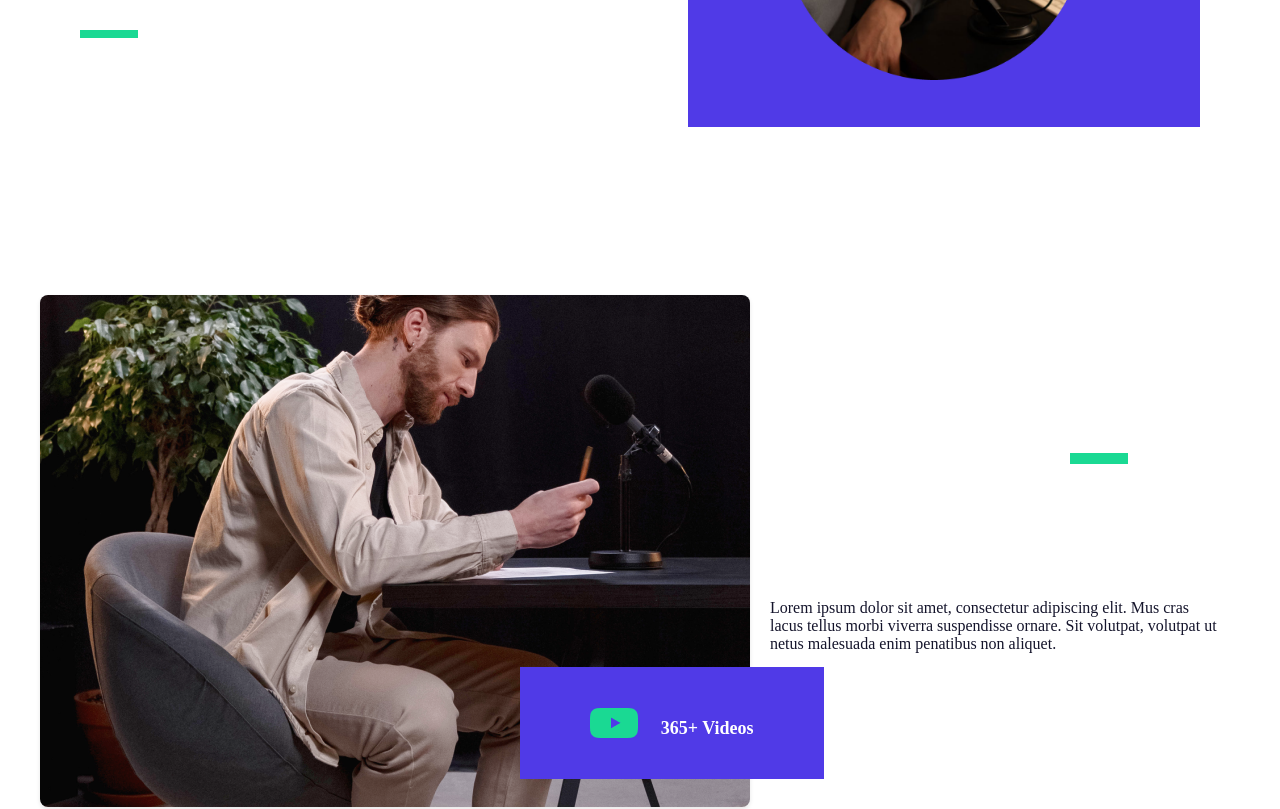
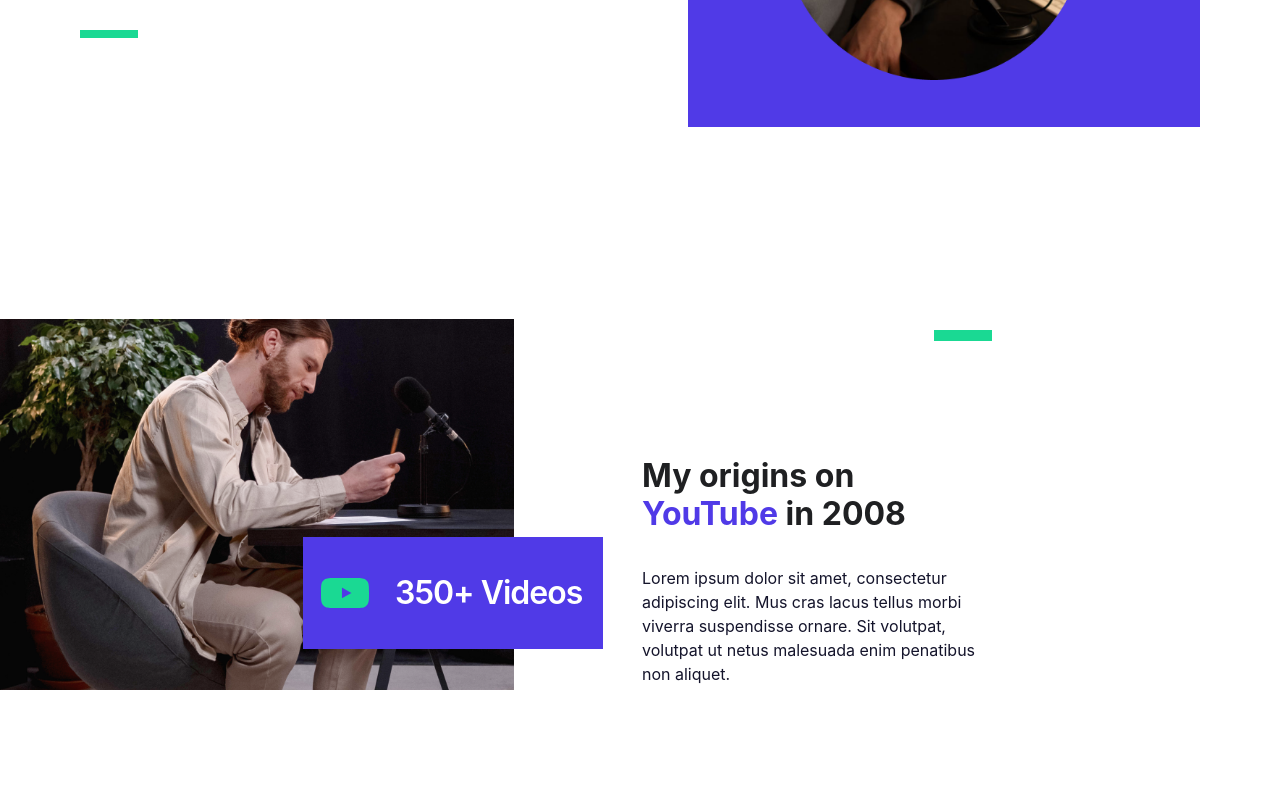
Before and after one commit to HamidaAhmedqizi/DMA-01_Proyekt, a React (Vite) app: page / in a window 1280 px wide. Shown: the part 1180-1989 px from the top of the page. Built offline with nearby package versions, Linux system fonts and the light colour scheme.

Commit message:
add folder

```diff
--- a/src/Components/Episode/style.css
+++ b/src/Components/Episode/style.css
@@ -10,6 +10,7 @@
     display: flex;
     flex-direction: column;
     gap: 64px;
+    flex-wrap: wrap;
 
 
 }
--- a/src/Components/EpisodeItem/index.jsx
+++ b/src/Components/EpisodeItem/index.jsx
@@ -15,7 +15,7 @@ const EpisodeItem = ({ image,  description, title}) => {
                 <h3 className='episodeItem_title'>{title}</h3>
                 <p className='episodeItem_desc'>{description}</p>
                 <div className='episodeitem_listen' >
-                <img src={Episode_listen_icon} alt="" />
+                <img className='episode_listen_icon' src={Episode_listen_icon} alt="" />
                     <p className='listen_text'> Listen now</p>
                 </div>
             </div>
--- a/src/Components/Podcasts/style.css
+++ b/src/Components/Podcasts/style.css
@@ -1,6 +1,6 @@
 .Podcast {
   width: 100%;
-  padding-bottom: 128px;
+
   padding-left: 80px;
   padding-right: 80px;
 }
--- a/src/Components/Videos/index.jsx
+++ b/src/Components/Videos/index.jsx
@@ -13,21 +13,23 @@ const Videos = () => {
                         <img src={manWebPhoto} alt="" />
                     </div>
                     <div className="video_youtube">
-                        <img src={youtube_icon} alt="" />
-                        <h4>365+ Videos</h4>
+                        <svg xmlns="http://www.w3.org/2000/svg" width="48" height="30" viewBox="0 0 48 30" fill="none">
+                            <path fill-rule="evenodd" clip-rule="evenodd" d="M1.55259 3.53093C0 5.71503 0 8.81002 0 15C0 21.19 0 24.285 1.55259 26.4691C2.09673 27.2345 2.76546 27.9033 3.53093 28.4474C5.71503 30 8.81002 30 15 30H33C39.19 30 42.285 30 44.4691 28.4474C45.2345 27.9033 45.9033 27.2345 46.4474 26.4691C48 24.285 48 21.19 48 15C48 8.81002 48 5.71503 46.4474 3.53093C45.9033 2.76546 45.2345 2.09673 44.4691 1.55259C42.285 0 39.19 0 33 0H15C8.81002 0 5.71503 0 3.53093 1.55259C2.76546 2.09673 2.09673 2.76546 1.55259 3.53093ZM20.9499 20.2855L30.3999 14.9013L20.9499 9.51713V20.2855Z" fill="#1AD993" />
+                        </svg>
+                        <h4 className='youtube_text'>350+ Videos</h4>
                     </div>
 
 
                 </div>
-                <div className="video-right">
-                    <div>
-                    <img src={line5} alt="" />
+                <div className="video_right">
+                    <div className='videoline'>
+                        <img src={line5} alt="" />
                     </div>
 
-                    <div className="video-text">
-                        <h2>My origins on YouTube in 2008</h2>
-                        <p>Lorem ipsum dolor sit amet, consectetur adipiscing elit. Mus cras lacus tellus morbi viverra suspendisse ornare.
-                             Sit volutpat, volutpat ut netus malesuada enim penatibus non aliquet.</p>
+                    <div className="youtube_video_text">
+                        <h2 className='yotube_video_title'>My origins on<br /> <span>YouTube</span>  in 2008</h2>
+                        <p className='video_text'>Lorem ipsum dolor sit amet, consectetur adipiscing elit. Mus cras lacus tellus morbi viverra suspendisse ornare.
+                            Sit volutpat, volutpat ut netus malesuada enim penatibus non aliquet.</p>
                     </div>
                 </div>
             </div>
--- a/src/Components/Videos/style.css
+++ b/src/Components/Videos/style.css
@@ -1,25 +1,34 @@
-/* .videos {
+.videos {
+  width: 100%;
+  padding-right: 18rem;
+  padding-bottom: 12rem;
+  padding-top: 12rem;
 
-    background-color: black;
 
+  /* İhtiyaca göre dolgu ayarlayın */
+}
+
+.video_container {
+  display: flex;
+  gap: 8rem;
+  align-items: center;
+  justify-content: space-between;
 
 }
 
+.video_left {
+  position: relative;
+}
 
-.video_container {
-    display: flex;
-    align-items: center;
-    justify-content: space-between;
+.video_left .video_image img {
+  width: 100%;
+  height: 100%;
+}
 
-
-
-
-}
-.video_youtube {
-    width: 19rem;
-    height:112px;
-    background-color:
-    #503AE7;
+.video_left .video_youtube {
+  max-width: 318px;
+  min-width: 200px;
+  background: #503AE7;
   display: flex;
   align-items: center;
   justify-content: center;
@@ -28,90 +37,76 @@
   z-index: 6;
   bottom: 12%;
   left: 59%;
-    padding: 0 14rem;
-
-} */
-/* style.css */
-
-.videos {
-
-    padding: 40px 40px; /* İhtiyaca göre dolgu ayarlayın */
+  width: 300px;
+  height: 112px;
+  padding-left: 16px;
+  padding-right: 1rem;
 }
 
-  .video_container {
-    display: flex;
-    justify-content: space-between;
-    align-items: center;
-    max-width: 1200px;
-    margin: 0 auto;
+.video_left .video_youtube .youtube_text {
+  color: #FFF;
+  font-family: Inter;
+  font-size: 32px;
+  font-style: normal;
+  font-weight: 600;
+  line-height: 150%;
+  /* 48px */
+  letter-spacing: -1px;
+  width: 190px;
+  height: 48px;
+
+
 
 }
 
-  .video_left {
-    position: relative;
-  }
 
-  .video_image img {
-    max-width: 100%;
-    height: auto;
-    border-radius: 8px; /* İhtiyaca göre kenar yuvarlaklığını ayarlayın */
-    box-shadow: 0 2px 4px rgba(0, 0, 0, 0.1); /* İhtiyaca göre gölge ekleyin */
+.video_right {
+  display: flex;
+  flex-direction: column;
+  gap: 7rem;
+  align-items: flex-end;
 
 }
 
-  .video_youtube {
-    width: 19rem;
-    height: 112px;
-    margin-top: 20px; /* İhtiyaca göre boşluk ayarlayın */
+.video_right .youtube_video_text {
   display: flex;
-    justify-content: center;
-    align-items: center;
-    position: absolute;
-    z-index: 1;
-    bottom: 2rem;
-    left: 30rem;
-    gap: 1.4rem;
-    background:
-    #503AE7;
+  flex-direction: column;
+  gap: 2rem;
+
+
+
 }
 
-  .video_youtube img {
-    max-width: 50px;
-    height: auto;
+.video_right .youtube_video_text .yotube_video_title {
+  color: #1F2022;
+
+  /* Heading 2 */
+  font-family: Inter;
+  font-size: 32px;
+  font-style: normal;
+  font-weight: 700;
+  line-height: 120%;
+  /* 38.4px */
 }
 
-  h4 {
-    margin-top: 10px;
-    font-size: 18px;
-    color: #ffff
-    ; /* İhtiyaca göre metin rengini ayarlayın */
-  }
-  .video-right {
-    display: flex;
-    flex-direction: column;
-    gap: 7rem;
-    flex: 1;
-    position: relative;
+.video_right .youtube_video_text .yotube_video_title span {
+  color: var(--Blue, #503AE7);
+
+  /* Heading 2 */
+  font-family: Inter;
+  font-size: 32px;
+  font-style: normal;
+  font-weight: 700;
+  line-height: 120%;
 }
 
-  .video-right img {
-    max-width: 100%;
-    height: auto;
-    margin-bottom: 20px; /* İhtiyaca göre boşluk ayarlayın */
-    position: absolute;
-    left: 20rem;
+.video_right .youtube_video_text .video_text {
+  color: var(--Black, #14142B);
+  font-family: Inter;
+  font-size: 16px;
+  font-style: normal;
+  font-weight: 400;
+  line-height: 150%;
+  /* 24px */
+  width: 350px;
 }
-
-  .video-text {
-    padding: 0 20px; /* İhtiyaca göre iç boşluk ayarlayın */
-  }
-
-  h2 {
-    font-size: 32px;
-    color: #14142B; /* İhtiyaca göre metin rengini ayarlayın */
-  }
-
-  p {
-    font-size: 16px;
-    color: #14142B; /* İhtiyaca göre metin rengini ayarlayın */
-  }
```
Lines whose indentation alone changed are shown as unchanged.
